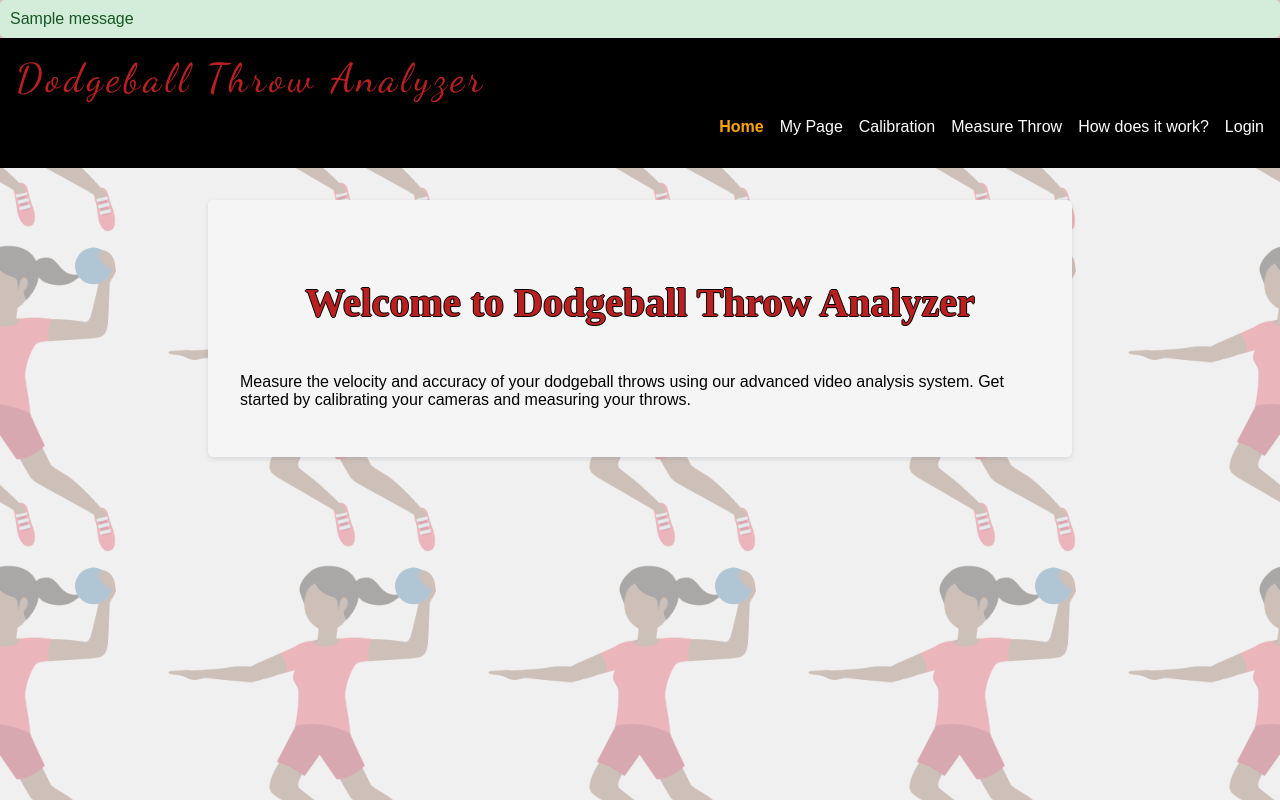
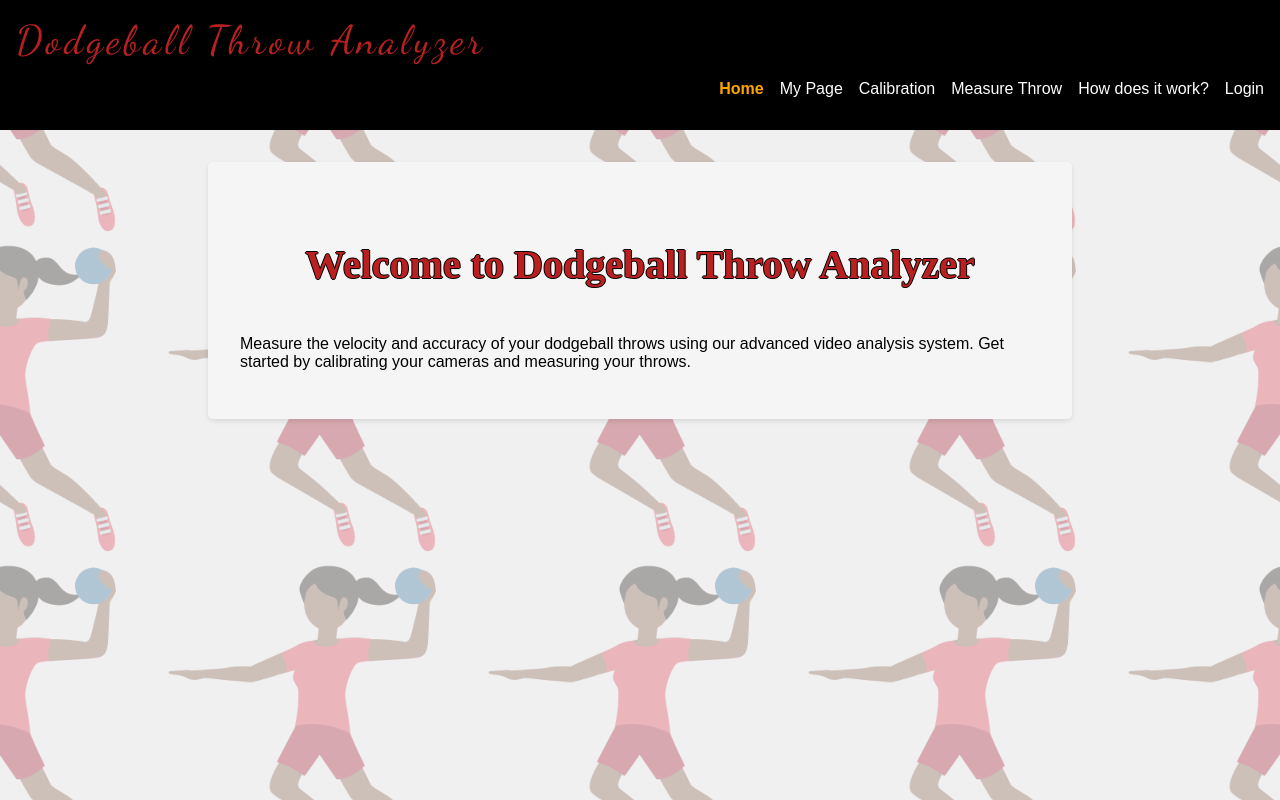
Before and after one commit to johannaedh/website, a Flask app: page / in a window 1280 px wide. Run offline with Flask 3, Linux system fonts and the light colour scheme; tables that the repository leaves empty hold one stand-in row (values such as "Sample post"); one stand-in notice (Sample message) is shown.

Commit message:
Update index.html

```diff
--- a/hemsida/efraimstest2/templates/index.html
+++ b/hemsida/efraimstest2/templates/index.html
@@ -10,15 +10,10 @@
 <body>
     <div class="background-image"></div>
     <div id="flash-messages">
-        {% with messages = get_flashed_messages(with_categories=True) %}
-            {% if messages %}
-                {% for category, message in messages %}
-                    <div class="alert {% if category == 'success' %}alert-success{% else %}alert-error{% endif %}" role="alert">
-                        {{ message }}
-                    </div>
-                {% endfor %}
-            {% endif %}
-        {% endwith %}
+
+
+
+
     </div>
     <nav>
         <a href="#" class="website-name">Dodgeball Throw Analyzer</a>
```
